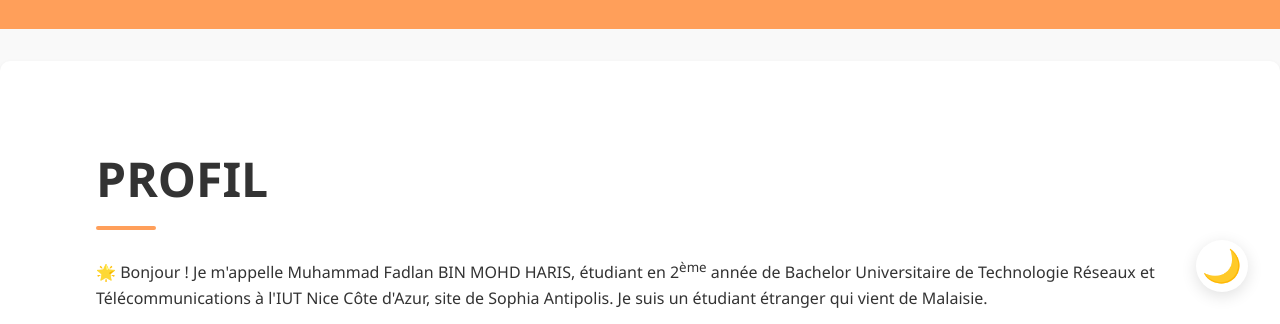
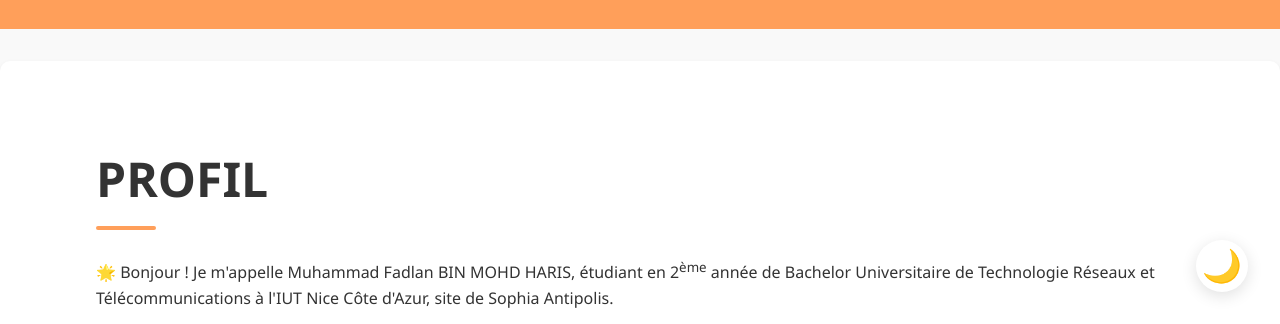
Before and after one commit to Vayuser/vayuser.github.io, a plain HTML site: page index.html in a window 1280 px wide. Both pictures are taken after a click on the link "PROFIL". Shown: the part 476-800 px from the top of the page. Drawn offline with Linux system fonts and the light colour scheme.

Commit message:
Update index.html

```diff
--- a/index.html
+++ b/index.html
@@ -90,7 +90,7 @@
 
   <section id="about" class="about section-content" style="display:none;">
     <h2>PROFIL</h2>
-    <p>🌟 Bonjour ! Je m'appelle Muhammad Fadlan BIN MOHD HARIS, étudiant en 2<sup>ème</sup> année de Bachelor Universitaire de Technologie Réseaux et Télécommunications à l'IUT Nice Côte d'Azur, site de Sophia Antipolis. Je suis un étudiant étranger qui vient de Malaisie.</p>
+    <p>🌟 Bonjour ! Je m'appelle Muhammad Fadlan BIN MOHD HARIS, étudiant en 2<sup>ème</sup> année de Bachelor Universitaire de Technologie Réseaux et Télécommunications à l'IUT Nice Côte d'Azur, site de Sophia Antipolis.</p>
     <p>🎓 Je suis passionné par les technologies de l'information et de la communication, et je m'efforce d'acquérir des compétences solides dans ce domaine. Mon objectif est de devenir un professionnel compétent et polyvalent, capable de relever les défis technologiques actuels.</p>
     <p>💻 En dehors de mes études, je suis également passionné de jeux vidéo et de programmation. J'aime explorer de nouvelles technologies et apprendre constamment pour améliorer mes compétences.</p>
     <p>🔍 Curieux et toujours en quête d'apprentissage, je suis à la recherche de nouvelles opportunités pour grandir et apporter ma contribution. N'hésitez pas à me contacter pour échanger sur d'éventuelles collaborations !</p>
@@ -131,7 +131,7 @@
         <p>Actuellement étudiant en BUT Réseaux et Télécommunications, je développe des compétences techniques et pratiques dans les domaines des réseaux informatiques, des télécommunications, et de la cybersécurité. Ce programme me permet d'acquérir une expertise approfondie et de me préparer à une carrière dans les technologies de l'information et de la communication.</p>
       </div>
       <div class="formation-img">
-        <img src="./resources/iut-nice.png" alt="IUT Nice Côte d'Azur">
+        <img src="./resources/iut-nice.jpg" alt="IUT Nice Côte d'Azur">
       </div>
     </div>
     <div class="exp-block">
```
